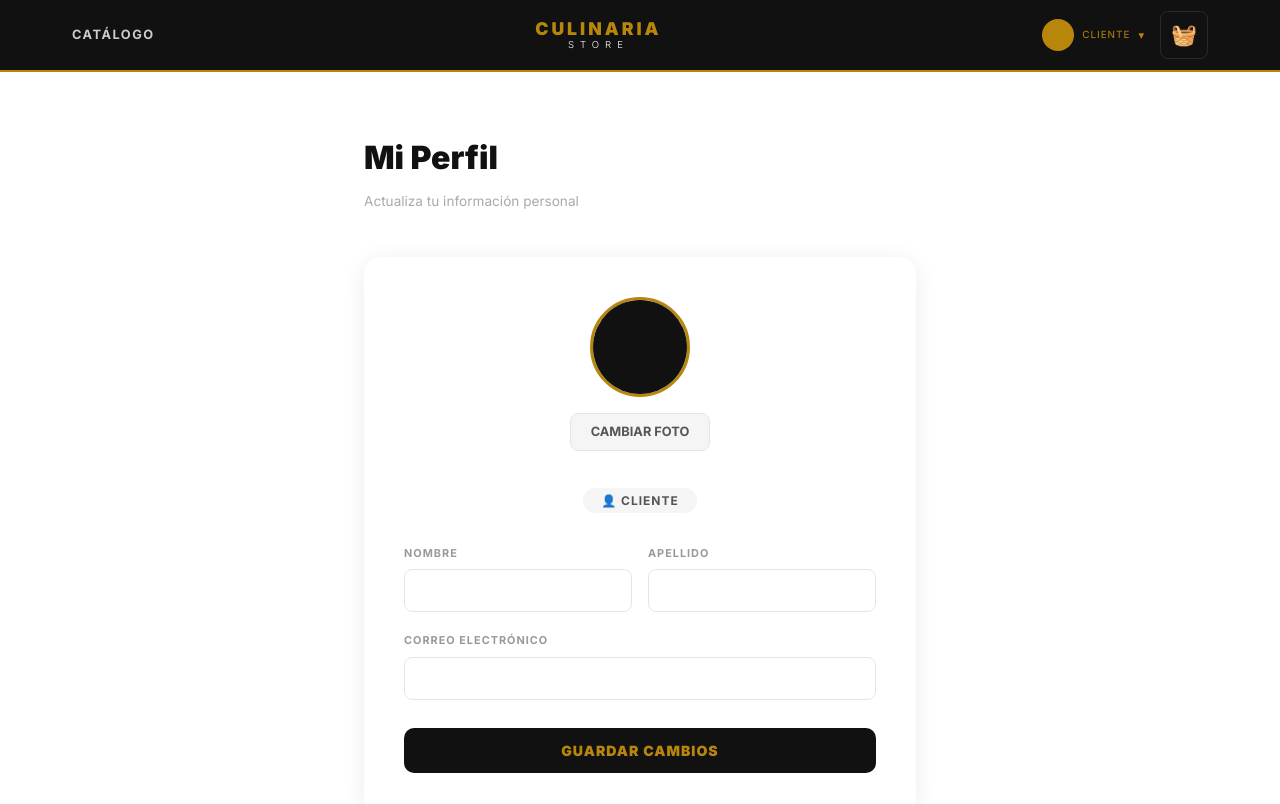
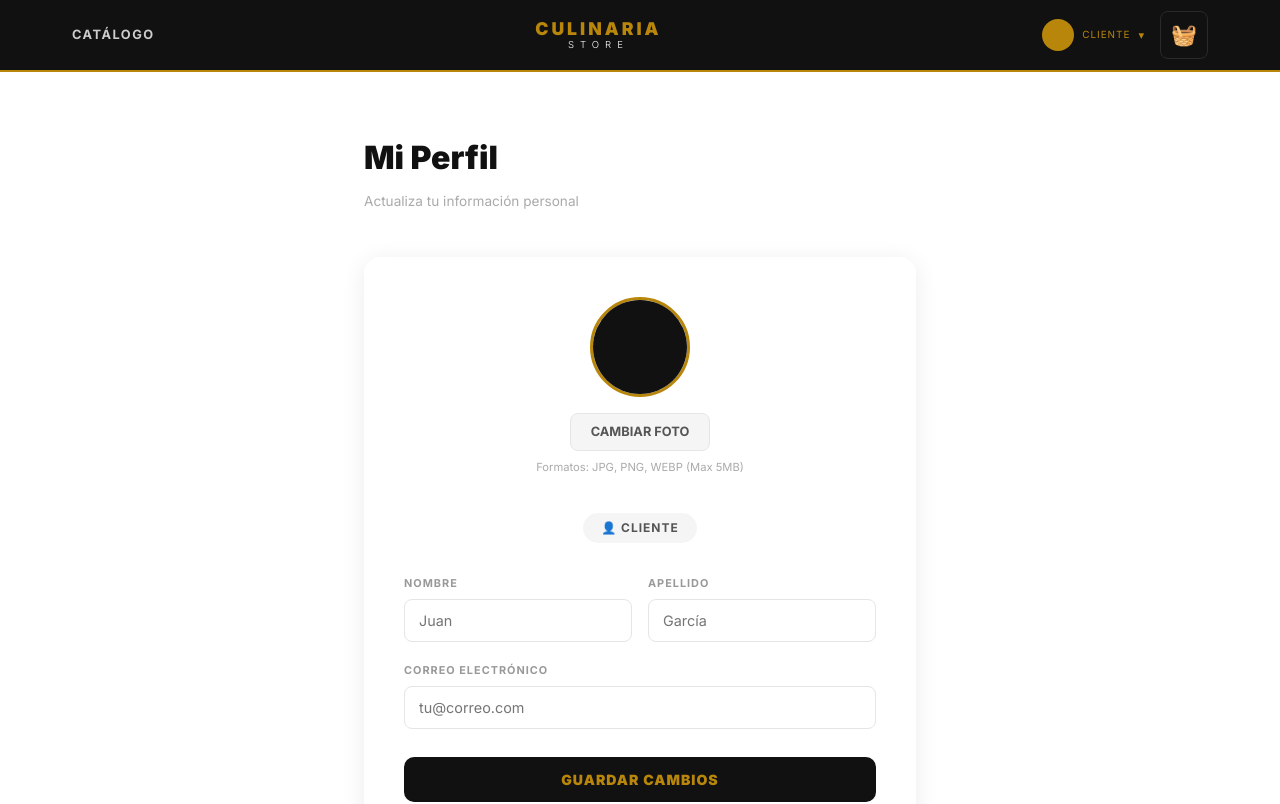
Before and after one commit to JoseeTafur/Proyecto---Herramientas-de-Desarrollo, a React (Vite) app in the folder frontend/: page /perfil in a window 1280 px wide. Shown: the top 804 px of the page. Built offline with nearby package versions, Linux system fonts and the light colour scheme; no server answers; sample sign-in values are in the browser's storage.

Commit message:
feat(frontend): validaciones en edición de perfil

```diff
--- a/frontend/src/pages/Profile.jsx
+++ b/frontend/src/pages/Profile.jsx
@@ -2,43 +2,138 @@
 import { useState, useEffect, useContext } from 'react';
 import apiClient from '../api/apiClient';
 import { AuthContext } from '../context/AuthContext';
+import { validateName, validateEmail } from '../utils/validators';
 
 export default function Profile() {
-  const [perfil,   setPerfil]   = useState(null);
-  const [form,     setForm]     = useState({ nombre:'', apellido:'', correo:'' });
-  const [foto,     setFoto]     = useState(null);
-  const [preview,  setPreview]  = useState(null);
-  const [loading,  setLoading]  = useState(true);
-  const [saving,   setSaving]   = useState(false);
-  const [msg,      setMsg]      = useState({ text:'', type:'' });
-  const { user, login }         = useContext(AuthContext);
+  const [perfil, setPerfil] = useState(null);
+  const [form, setForm] = useState({ nombre: '', apellido: '', correo: '' });
+  const [errors, setErrors] = useState({});
+  const [touched, setTouched] = useState({});
+  const [foto, setFoto] = useState(null);
+  const [preview, setPreview] = useState(null);
+  const [loading, setLoading] = useState(true);
+  const [saving, setSaving] = useState(false);
+  const [msg, setMsg] = useState({ text: '', type: '' });
+  const { user, login } = useContext(AuthContext);
 
   useEffect(() => {
     apiClient.get('/auth/perfil')
       .then(r => {
         setPerfil(r.data);
-        setForm({ nombre: r.data.nombre || '', apellido: r.data.apellido || '', correo: r.data.correo || '' });
+        setForm({
+          nombre: r.data.nombre || '',
+          apellido: r.data.apellido || '',
+          correo: r.data.correo || ''
+        });
         if (r.data.foto_url) setPreview(`http://localhost:5000${r.data.foto_url}`);
       })
       .catch(() => {})
       .finally(() => setLoading(false));
   }, []);
 
+  // Validar un campo específico
+  const validateField = (name, value) => {
+    switch (name) {
+      case 'nombre':
+        return validateName(value, 'Nombre');
+      case 'apellido':
+        return validateName(value, 'Apellido');
+      case 'correo':
+        return validateEmail(value);
+      default:
+        return { isValid: true, error: '' };
+    }
+  };
+
+  // Validar archivo de foto
+  const validatePhoto = (file) => {
+    if (!file) return { isValid: true, error: '' };
+
+    const validTypes = ['image/jpeg', 'image/jpg', 'image/png', 'image/webp'];
+    const maxSize = 5 * 1024 * 1024; // 5MB
+
+    if (!validTypes.includes(file.type)) {
+      return { isValid: false, error: 'Formato no válido. Usa JPG, PNG o WEBP.' };
+    }
+
+    if (file.size > maxSize) {
+      return { isValid: false, error: 'La imagen no debe superar los 5MB.' };
+    }
+
+    return { isValid: true, error: '' };
+  };
+
+  // Manejar cambios en los inputs
+  const handleChange = (e) => {
+    const { name, value } = e.target;
+    setForm({ ...form, [name]: value });
+
+    if (touched[name]) {
+      const validation = validateField(name, value);
+      setErrors({ ...errors, [name]: validation.isValid ? '' : validation.error });
+    }
+  };
+
+  // Manejar blur
+  const handleBlur = (e) => {
+    const { name, value } = e.target;
+    setTouched({ ...touched, [name]: true });
+
+    const validation = validateField(name, value);
+    setErrors({ ...errors, [name]: validation.isValid ? '' : validation.error });
+  };
+
+  // Manejar cambio de foto
   const handleFoto = (e) => {
     const file = e.target.files[0];
     if (!file) return;
+
+    const validation = validatePhoto(file);
+    if (!validation.isValid) {
+      setMsg({ text: validation.error, type: 'err' });
+      return;
+    }
+
     setFoto(file);
     setPreview(URL.createObjectURL(file));
+    setMsg({ text: '', type: '' });
+  };
+
+  // Validar todo el formulario
+  const validateForm = () => {
+    const newErrors = {};
+    const nombreValidation = validateName(form.nombre, 'Nombre');
+    const apellidoValidation = validateName(form.apellido, 'Apellido');
+    const emailValidation = validateEmail(form.correo);
+
+    if (!nombreValidation.isValid) newErrors.nombre = nombreValidation.error;
+    if (!apellidoValidation.isValid) newErrors.apellido = apellidoValidation.error;
+    if (!emailValidation.isValid) newErrors.correo = emailValidation.error;
+
+    setErrors(newErrors);
+    return Object.keys(newErrors).length === 0;
   };
 
   const handleSave = async (e) => {
     e.preventDefault();
-    setSaving(true); setMsg({ text:'', type:'' });
+
+    // Marcar todos los campos como tocados
+    setTouched({ nombre: true, apellido: true, correo: true });
+
+    // Validar formulario
+    if (!validateForm()) {
+      setMsg({ text: 'Por favor, corrige los errores del formulario.', type: 'err' });
+      return;
+    }
+
+    setSaving(true);
+    setMsg({ text: '', type: '' });
+
     try {
       const data = new FormData();
-      data.append('nombre',   form.nombre);
-      data.append('apellido', form.apellido);
-      data.append('correo',   form.correo);
+      data.append('nombre', form.nombre.trim());
+      data.append('apellido', form.apellido.trim());
+      data.append('correo', form.correo.trim());
       if (foto) data.append('foto', foto);
 
       await apiClient.put('/auth/perfil', data, {
@@ -47,75 +142,147 @@ export default function Profile() {
 
       // Actualizar contexto con nuevo nombre
       const saved = JSON.parse(localStorage.getItem('user')) || {};
-      const updated = { ...saved, nombre: form.nombre };
+      const updated = { ...saved, nombre: form.nombre.trim(), apellido: form.apellido.trim(), correo: form.correo.trim() };
       localStorage.setItem('user', JSON.stringify(updated));
       login(updated, localStorage.getItem('token'));
 
-      setMsg({ text:'✅ Perfil actualizado correctamente', type:'ok' });
+      setMsg({ text: '✅ Perfil actualizado correctamente', type: 'ok' });
       setFoto(null);
+
+      // Limpiar errores después de guardar exitosamente
+      setErrors({});
+      setTouched({});
+
     } catch (err) {
-      setMsg({ text: err.response?.data?.error || 'Error al actualizar perfil.', type:'err' });
-    } finally { setSaving(false); }
+      // Manejar error específico de correo duplicado
+      if (err.response?.data?.error?.includes('correo')) {
+        setMsg({ text: 'Este correo electrónico ya está registrado por otro usuario.', type: 'err' });
+        setErrors({ ...errors, correo: 'Correo electrónico ya registrado' });
+        setTouched({ ...touched, correo: true });
+      } else {
+        setMsg({ text: err.response?.data?.error || 'Error al actualizar perfil.', type: 'err' });
+      }
+    } finally {
+      setSaving(false);
+    }
+  };
+
+  // Renderizar campo con validación
+  const renderField = (name, label, placeholder, type = 'text') => {
+    const hasError = errors[name] && touched[name];
+
+    return (
+      <div key={name} style={s.fieldGroup}>
+        <label style={fl}>{label}</label>
+        <input
+          type={type}
+          name={name}
+          placeholder={placeholder}
+          value={form[name]}
+          onChange={handleChange}
+          onBlur={handleBlur}
+          style={{
+            ...fi,
+            ...(hasError ? s.inputError : {}),
+            ...(touched[name] && !errors[name] && form[name] ? s.inputSuccess : {})
+          }}
+        />
+        {hasError && (
+          <span style={s.errorText}>{errors[name]}</span>
+        )}
+        {touched[name] && !errors[name] && form[name] && (
+          <span style={s.successText}>✓ Correcto</span>
+        )}
+      </div>
+    );
   };
 
   if (loading) return <div className="loading-page"><div className="spinner"/><p>Cargando perfil...</p></div>;
 
   return (
-    <div style={{ maxWidth:680, margin:'0 auto', padding:'60px 5%' }} className="fade-in">
-      <h1 style={{ fontSize:'2rem', fontWeight:900, color:'#111', marginBottom:8 }}>Mi Perfil</h1>
-      <p  style={{ color:'#aaa', fontSize:'0.85rem', marginBottom:44 }}>Actualiza tu información personal</p>
+    <div style={{ maxWidth: 680, margin: '0 auto', padding: '60px 5%' }} className="fade-in">
+      <h1 style={{ fontSize: '2rem', fontWeight: 900, color: '#111', marginBottom: 8 }}>Mi Perfil</h1>
+      <p style={{ color: '#aaa', fontSize: '0.85rem', marginBottom: 44 }}>Actualiza tu información personal</p>
 
-      <div style={{ background:'#fff', borderRadius:16, boxShadow:'0 4px 24px rgba(0,0,0,0.08)', padding:'40px' }}>
+      <div style={{ background: '#fff', borderRadius: 16, boxShadow: '0 4px 24px rgba(0,0,0,0.08)', padding: '40px' }}>
 
         {/* FOTO */}
-        <div style={{ textAlign:'center', marginBottom:36 }}>
-          <div style={{ width:100, height:100, borderRadius:'50%', overflow:'hidden', background:'#f0f0f0', margin:'0 auto 16px', border:'3px solid #B8860B' }}>
+        <div style={{ textAlign: 'center', marginBottom: 36 }}>
+          <div style={{
+            width: 100, height: 100, borderRadius: '50%', overflow: 'hidden',
+            background: '#f0f0f0', margin: '0 auto 16px', border: '3px solid #B8860B'
+          }}>
             {preview
-              ? <img src={preview} alt="Foto" style={{ width:'100%', height:'100%', objectFit:'cover' }}/>
-              : <div style={{ width:'100%', height:'100%', display:'flex', alignItems:'center', justifyContent:'center', fontSize:'2.5rem', fontWeight:900, color:'#B8860B', background:'#111' }}>
+              ? <img src={preview} alt="Foto" style={{ width: '100%', height: '100%', objectFit: 'cover' }}/>
+              : <div style={{
+                  width: '100%', height: '100%', display: 'flex', alignItems: 'center',
+                  justifyContent: 'center', fontSize: '2.5rem', fontWeight: 900,
+                  color: '#B8860B', background: '#111'
+                }}>
                   {form.nombre?.charAt(0).toUpperCase()}
                 </div>
             }
           </div>
-          <label style={{ cursor:'pointer', background:'#f5f5f5', border:'1px solid #e5e5e5', padding:'8px 20px', borderRadius:8, fontSize:'0.8rem', fontWeight:700, color:'#555', display:'inline-block' }}>
+          <label style={{
+            cursor: 'pointer', background: '#f5f5f5', border: '1px solid #e5e5e5',
+            padding: '8px 20px', borderRadius: 8, fontSize: '0.8rem', fontWeight: 700,
+            color: '#555', display: 'inline-block', transition: 'all 0.2s',
+            ':hover': { background: '#e5e5e5' }
+          }}>
             CAMBIAR FOTO
-            <input type="file" accept="image/*" onChange={handleFoto} style={{ display:'none' }}/>
+            <input type="file" accept="image/*" onChange={handleFoto} style={{ display: 'none' }}/>
           </label>
+          <p style={{ color: '#aaa', fontSize: '0.7rem', marginTop: 8 }}>
+            Formatos: JPG, PNG, WEBP (Max 5MB)
+          </p>
           {perfil?.fecha_registro && (
-            <p style={{ color:'#ccc', fontSize:'0.75rem', marginTop:10 }}>
-              Miembro desde {new Date(perfil.fecha_registro).toLocaleDateString('es-PE', { month:'long', year:'numeric' })}
+            <p style={{ color: '#ccc', fontSize: '0.75rem', marginTop: 10 }}>
+              Miembro desde {new Date(perfil.fecha_registro).toLocaleDateString('es-PE', { month: 'long', year: 'numeric' })}
             </p>
           )}
         </div>
 
         {/* BADGE ROL */}
-        <div style={{ textAlign:'center', marginBottom:32 }}>
-          <span style={{ background: user?.rol === 1 ? '#111':'#f5f5f5', color: user?.rol === 1 ? '#B8860B':'#555', padding:'5px 18px', borderRadius:20, fontSize:'0.75rem', fontWeight:700, letterSpacing:'1px' }}>
+        <div style={{ textAlign: 'center', marginBottom: 32 }}>
+          <span style={{
+            background: user?.rol === 1 ? '#111' : '#f5f5f5',
+            color: user?.rol === 1 ? '#B8860B' : '#555',
+            padding: '5px 18px', borderRadius: 20, fontSize: '0.75rem', fontWeight: 700,
+            letterSpacing: '1px', display: 'inline-block'
+          }}>
             {user?.rol === 1 ? '⚙️ ADMINISTRADOR' : '👤 CLIENTE'}
           </span>
         </div>
 
         {msg.text && (
-          <div style={{ background: msg.type==='ok'?'#f0fdf4':'#fff5f5', border:`1px solid ${msg.type==='ok'?'#bbf7d0':'#fed7d7'}`, color: msg.type==='ok'?'#166534':'#c53030', padding:'12px 16px', borderRadius:8, fontSize:'0.85rem', marginBottom:24, textAlign:'center' }}>
+          <div style={{
+            background: msg.type === 'ok' ? '#f0fdf4' : '#fff5f5',
+            border: `1px solid ${msg.type === 'ok' ? '#bbf7d0' : '#fed7d7'}`,
+            color: msg.type === 'ok' ? '#166534' : '#c53030',
+            padding: '12px 16px', borderRadius: 8, fontSize: '0.85rem',
+            marginBottom: 24, textAlign: 'center'
+          }}>
             {msg.text}
           </div>
         )}
 
-        <form onSubmit={handleSave} style={{ display:'flex', flexDirection:'column', gap:20 }}>
-          <div style={{ display:'grid', gridTemplateColumns:'1fr 1fr', gap:16 }}>
-            {[['nombre','NOMBRE'],['apellido','APELLIDO']].map(([k,l]) => (
-              <div key={k}>
-                <label style={fl}>{l}</label>
-                <input value={form[k]} onChange={e => setForm({...form,[k]:e.target.value})} required style={fi}/>
-              </div>
-            ))}
+        <form onSubmit={handleSave} style={{ display: 'flex', flexDirection: 'column', gap: 20 }}>
+          <div style={{ display: 'grid', gridTemplateColumns: '1fr 1fr', gap: 16 }}>
+            {renderField('nombre', 'NOMBRE', 'Juan')}
+            {renderField('apellido', 'APELLIDO', 'García')}
           </div>
-          <div>
-            <label style={fl}>CORREO ELECTRÓNICO</label>
-            <input type="email" value={form.correo} onChange={e => setForm({...form, correo:e.target.value})} required style={fi}/>
-          </div>
-          <button type="submit" disabled={saving}
-            style={{ padding:'14px', background:'#111', color:'#B8860B', border:'none', borderRadius:10, fontWeight:900, fontSize:'0.88rem', letterSpacing:'1px', cursor:'pointer', marginTop:8, opacity: saving?0.7:1 }}>
+          {renderField('correo', 'CORREO ELECTRÓNICO', 'tu@correo.com', 'email')}
+
+          <button
+            type="submit"
+            disabled={saving}
+            style={{
+              padding: '14px', background: '#111', color: '#B8860B', border: 'none',
+              borderRadius: 10, fontWeight: 900, fontSize: '0.88rem', letterSpacing: '1px',
+              cursor: saving ? 'not-allowed' : 'pointer', marginTop: 8, opacity: saving ? 0.7 : 1,
+              transition: 'opacity 0.2s'
+            }}
+          >
             {saving ? 'GUARDANDO...' : 'GUARDAR CAMBIOS'}
           </button>
         </form>
@@ -124,5 +291,38 @@ export default function Profile() {
   );
 }
 
-const fl = { display:'block', fontSize:'0.68rem', fontWeight:700, color:'#999', letterSpacing:'1px', marginBottom:7 };
-const fi = { width:'100%', padding:'12px 14px', border:'1.5px solid #e5e5e5', borderRadius:8, fontSize:'0.9rem', outline:'none', boxSizing:'border-box', fontFamily:'inherit' };
+const fl = { display: 'block', fontSize: '0.68rem', fontWeight: 700, color: '#999', letterSpacing: '1px', marginBottom: 7 };
+const fi = {
+  width: '100%', padding: '12px 14px', border: '1.5px solid #e5e5e5',
+  borderRadius: 8, fontSize: '0.9rem', outline: 'none', boxSizing: 'border-box',
+  fontFamily: 'inherit', transition: 'border-color 0.2s'
+};
+
+const s = {
+  fieldGroup: {
+    display: 'flex',
+    flexDirection: 'column'
+  },
+  inputError: {
+    borderColor: '#c53030',
+    backgroundColor: '#fff5f5'
+  },
+  inputSuccess: {
+    borderColor: '#38a169',
+    backgroundColor: '#f0fff4'
+  },
+  errorText: {
+    display: 'block',
+    color: '#c53030',
+    fontSize: '0.7rem',
+    marginTop: 4,
+    fontWeight: 500
+  },
+  successText: {
+    display: 'block',
+    color: '#38a169',
+    fontSize: '0.7rem',
+    marginTop: 4,
+    fontWeight: 500
+  }
+};
```
